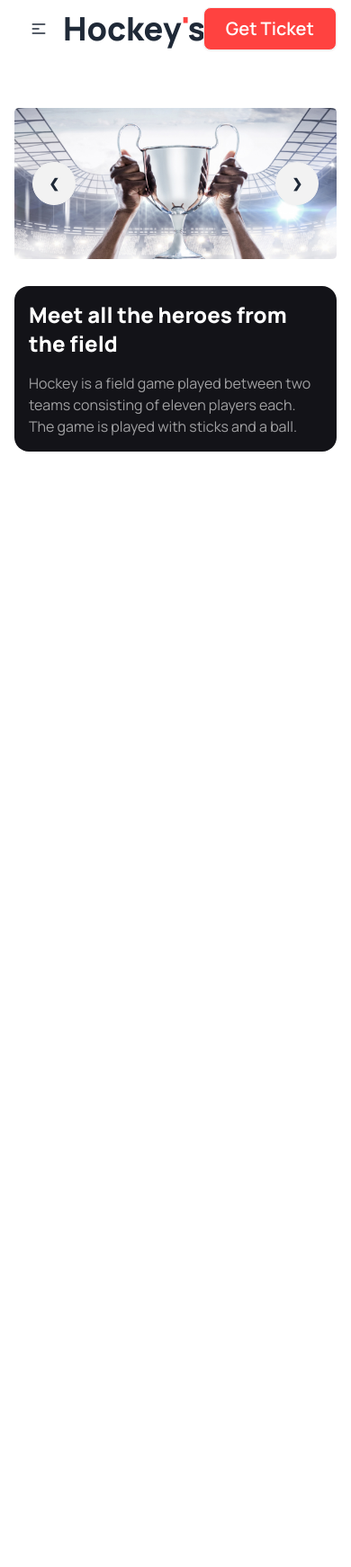
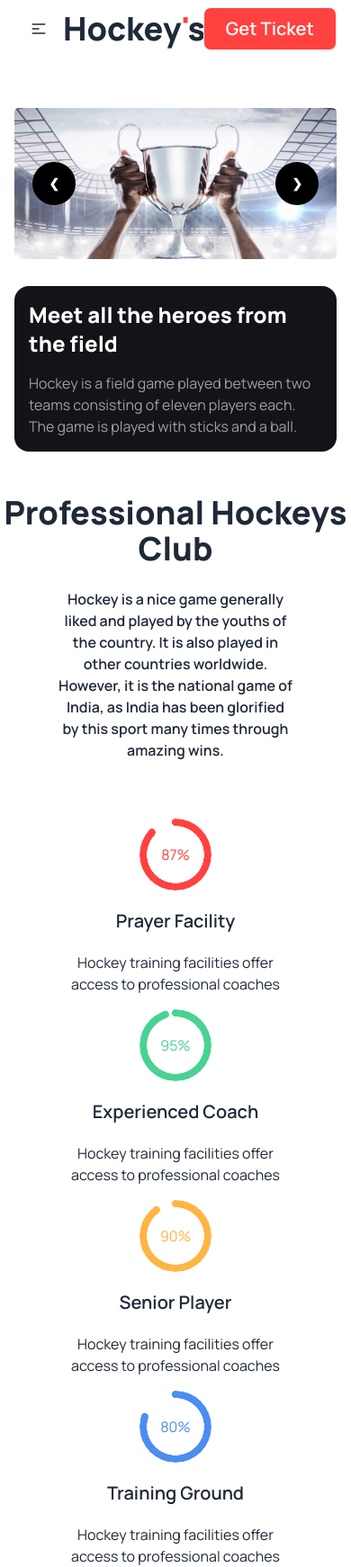
Before and after one commit to Rakibul101/hockey-website, a plain HTML site: page index.html in a window 390 px wide. Shown: the whole page at 90% size. Before the commit the page ends 844 px from the top, so only its background shows below. Drawn offline with nearby package versions, Linux system fonts and the light colour scheme.

Commit message:
professional hockeys club section added

```diff
--- a/index.html
+++ b/index.html
@@ -9,8 +9,7 @@
   <!------------google fonts Manrope ------------>
   <link rel="preconnect" href="https://fonts.googleapis.com">
   <link rel="preconnect" href="https://fonts.gstatic.com" crossorigin>
-    <link href="https://fonts.googleapis.com/css2?family=Manrope:wght@400;500;600;700;800&display=swap"
-        rel="stylesheet">
+  <link href="https://fonts.googleapis.com/css2?family=Manrope:wght@400;500;600;700;800&display=swap" rel="stylesheet">
 
   <!----------icons setup link ----------->
   <script src="https://kit.fontawesome.com/8723cc5cb2.js" crossorigin="anonymous"></script>
@@ -27,6 +26,7 @@
           colors: {
             clifford: '#da373d',
             'primary': '#FF4240',
+            'text-color': '#13131899',
           }
         }
       }
@@ -47,7 +47,10 @@
       <div class="navbar-start">
         <div class="dropdown">
           <div tabindex="0" role="button" class="btn btn-ghost lg:hidden">
-                  <svg xmlns="http://www.w3.org/2000/svg" class="h-5 w-5" fill="none" viewBox="0 0 24 24" stroke="currentColor"><path stroke-linecap="round" stroke-linejoin="round" stroke-width="2" d="M4 6h16M4 12h8m-8 6h16" /></svg>
+            <svg xmlns="http://www.w3.org/2000/svg" class="h-5 w-5" fill="none" viewBox="0 0 24 24"
+              stroke="currentColor">
+              <path stroke-linecap="round" stroke-linejoin="round" stroke-width="2" d="M4 6h16M4 12h8m-8 6h16" />
+            </svg>
           </div>
           <ul tabindex="0" class="menu menu-sm dropdown-content mt-3 z-[1] p-2 shadow bg-base-100 rounded-box w-52">
             <li class="text-primary"><a>Home</a></li>
@@ -81,40 +84,69 @@
         <div id="slide1" class="carousel-item relative w-full">
           <img src="Images/1.png" class="w-full" />
           <div class="absolute flex justify-between transform -translate-y-1/2 left-5 right-5 top-1/2">
-                  <a href="#slide4" class="btn btn-circle">❮</a>
-                  <a href="#slide2" class="btn btn-circle">❯</a>
+            <a href="#slide4" class="btn bg-black text-white btn-circle border-none">❮</a>
+            <a href="#slide2" class="btn bg-black text-white border-none btn-circle">❯</a>
           </div>
         </div>
         <div id="slide2" class="carousel-item relative w-full">
           <img src="Images/1.png" class="w-full" />
           <div class="absolute flex justify-between transform -translate-y-1/2 left-5 right-5 top-1/2">
-                  <a href="#slide1" class="btn btn-circle">❮</a>
-                  <a href="#slide3" class="btn btn-circle">❯</a>
+            <a href="#slide1" class="btn btn-circle bg-black text-white border-none">❮</a>
+            <a href="#slide3" class="btn btn-circle bg-black text-white border-none">❯</a>
           </div>
         </div>
         <div id="slide3" class="carousel-item relative w-full">
           <img src="Images/1.png" class="w-full" />
           <div class="absolute flex justify-between transform -translate-y-1/2 left-5 right-5 top-1/2">
-                  <a href="#slide2" class="btn btn-circle">❮</a>
-                  <a href="#slide4" class="btn btn-circle">❯</a>
+            <a href="#slide2" class="btn btn-circle bg-black text-white border-none">❮</a>
+            <a href="#slide4" class="btn btn-circle bg-black text-white border-none">❯</a>
           </div>
         </div>
         <div id="slide4" class="carousel-item relative w-full">
           <img src="Images/1.png" class="w-full" />
           <div class="absolute flex justify-between transform -translate-y-1/2 left-5 right-5 top-1/2">
-                  <a href="#slide3" class="btn btn-circle">❮</a>
-                  <a href="#slide1" class="btn btn-circle">❯</a>
+            <a href="#slide3" class="btn btn-circle bg-black text-white border-none">❮</a>
+            <a href="#slide1" class="btn btn-circle bg-black text-white border-none">❯</a>
           </div>
         </div>
       </div>
       <div class="lg:w-[566px] bg-[#131318] lg:absolute mx-auto lg:right-10 lg:bottom-8 p-4 lg:p-10 rounded-2xl mt-6">
         <h2 class="text-2xl font-extrabold text-white mb-4">Meet all the heroes from the field</h2>
-                <p class="text-[#ffffff99]">Hockey is a field game played between two teams consisting of eleven players each. The game is played with sticks and a ball.</p>
+        <p class="text-[#ffffff99]">Hockey is a field game played between two teams consisting of eleven players each.
+          The game is played with sticks and a ball.</p>
       </div>
     </section>
+    <!----------------banner section end here-------------->
   </header>
-    <main>
-
+  <main class="container mx-auto lg:my-10 lg:px-32">
+    <div class="mt-12 lg:mt-24 space-y-6">
+      <h3 class="text-4xl font-extrabold text-center">Professional Hockeys Club</h3>
+      <p class="font-semibold text-center w-2/3 mx-auto">Hockey is a nice game generally liked and played by
+        the youths of the country. It is also played in other countries worldwide. However, it is the national game of
+        India, as India has been glorified by this sport many times through amazing wins.</p>
+    </div>
+    <div class="grid grid-cols-1 lg:grid-cols-4 mt-12">
+      <div class="text-center mt-4 space-y-5">
+        <div class="radial-progress text-primary" style="--value:87;" role="progressbar">87%</div>
+        <h5 class="text-xl font-semibold">Prayer Facility</h5>
+        <p class="w-2/3 mx-auto">Hockey training facilities offer access to professional coaches</p>
+      </div>
+      <div class="text-center mt-4 space-y-5">
+        <div class="radial-progress text-[#49D293]" style="--value:95;" role="progressbar">95%</div>
+        <h5 class="text-xl font-semibold">Experienced Coach</h5>
+        <p class="w-2/3 mx-auto">Hockey training facilities offer access to professional coaches</p>
+      </div>
+      <div class="text-center mt-4 space-y-5">
+        <div class="radial-progress text-[#FFB546]" style="--value:90;" role="progressbar">90%</div>
+        <h5 class="text-xl font-semibold">Senior Player</h5>
+        <p class="w-2/3 mx-auto">Hockey training facilities offer access to professional coaches</p>
+      </div>
+      <div class="text-center mt-4 space-y-5">
+        <div class="radial-progress text-[#4C8DF1]" style="--value:80;" role="progressbar">80%</div>
+        <h5 class="text-xl font-semibold">Training Ground</h5>
+        <p class="w-2/3 mx-auto">Hockey training facilities offer access to professional coaches</p>
+      </div>
+    </div>
   </main>
   <footer>
 
```
Lines whose indentation alone changed are shown as unchanged.
